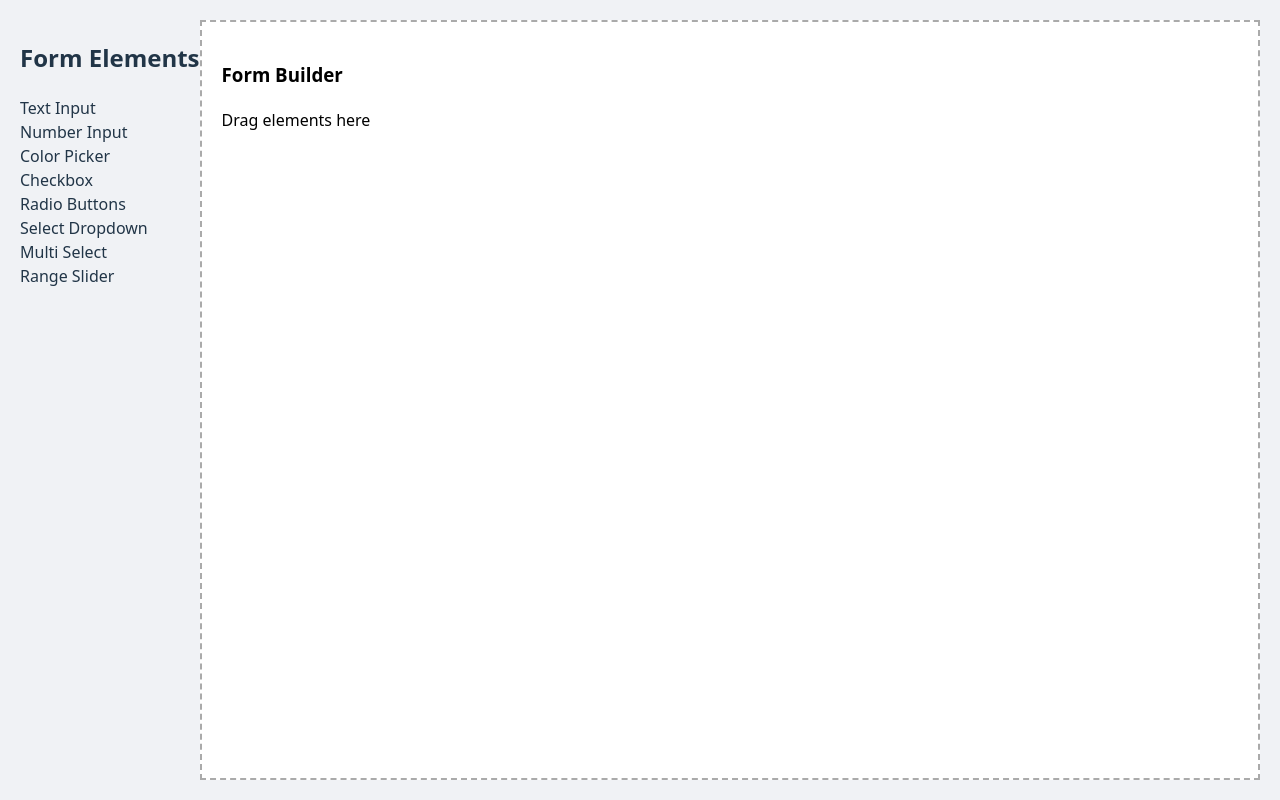
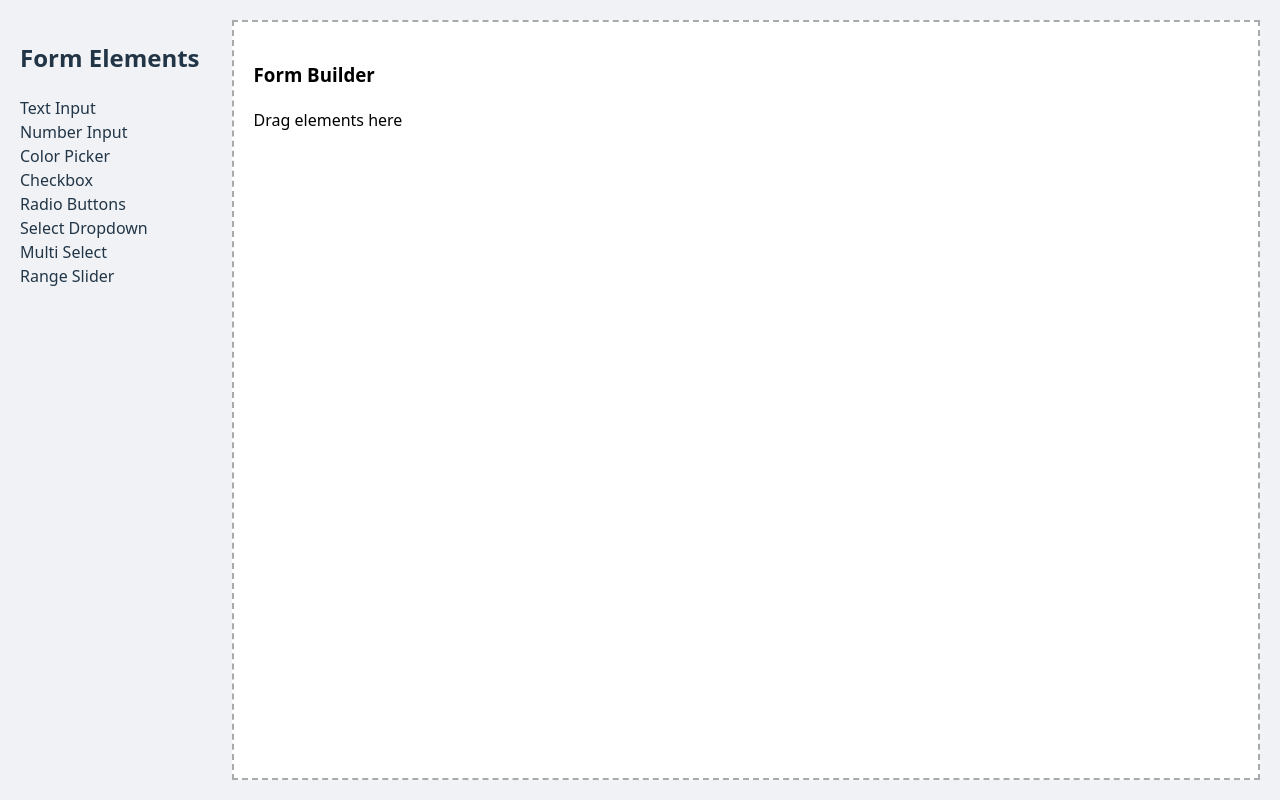
Before and after one commit to Mahdi15-879/Form-builder, a React (Vite) app: page / in a window 1280 px wide. Built offline with nearby package versions, Linux system fonts and the light colour scheme.

Commit message:
fix: two little problem about ui fixed

```diff
--- a/src/App.jsx
+++ b/src/App.jsx
@@ -40,8 +40,6 @@ function App() {
       const newField = {
         id: uuidv4(),
         type: active.id,
-        row: 0, // مقدار پیش‌فرض، بعداً قابل ویرایش توسط drag
-        col: 0,
       };
 
       setFormFields((prev) => [...prev, newField]);
@@ -68,7 +66,7 @@ function App() {
     >
       <div
         className="app-container"
-        style={{ display: "flex", padding: 20, width: "100%" }}
+        style={{ display: "flex", padding: 20, width: "100%", gap: "2rem" }}
       >
         <Sidebar />
         <Canvas formFields={formFields} onDeleteField={handleDeleteField} />
```
